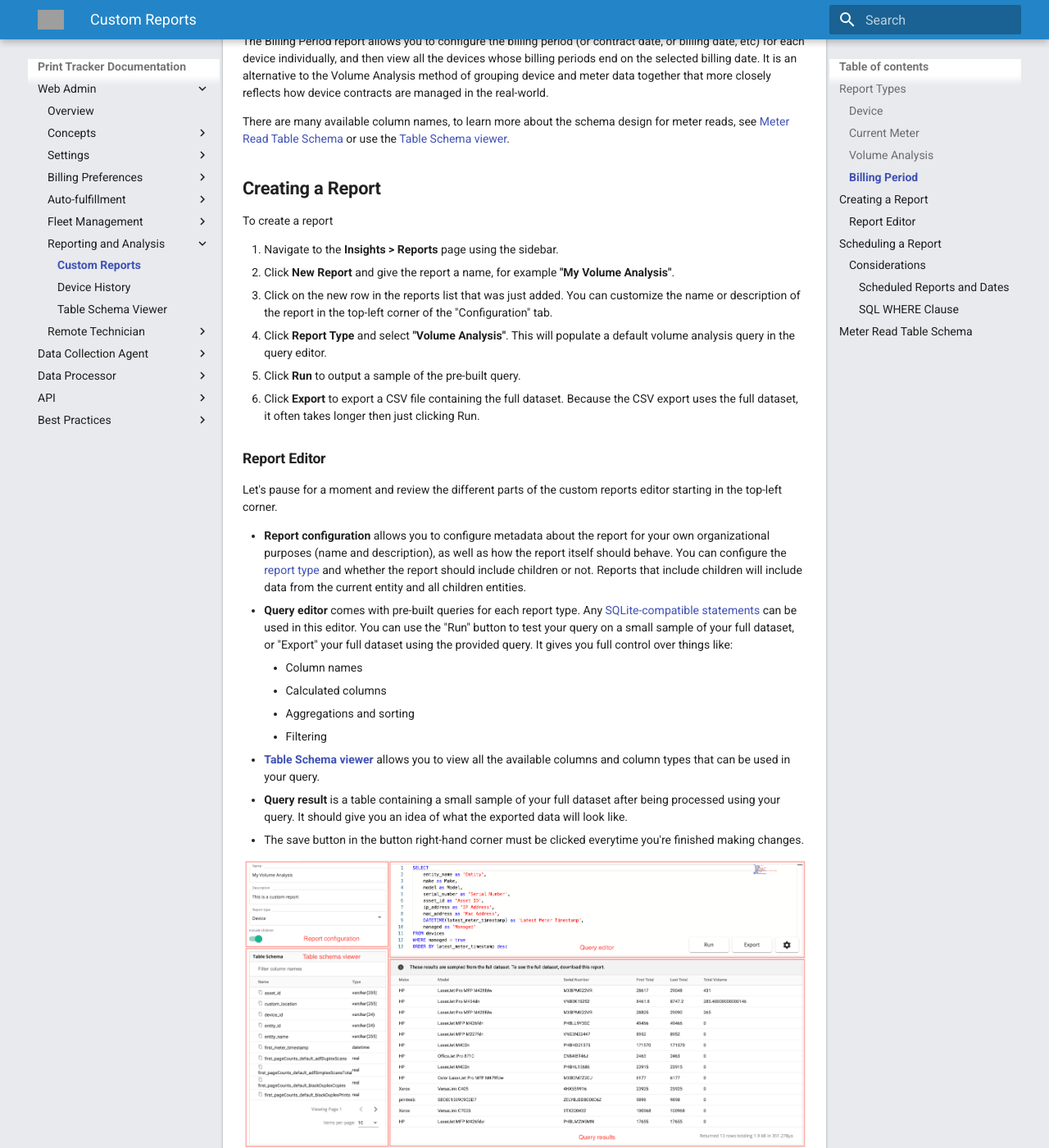
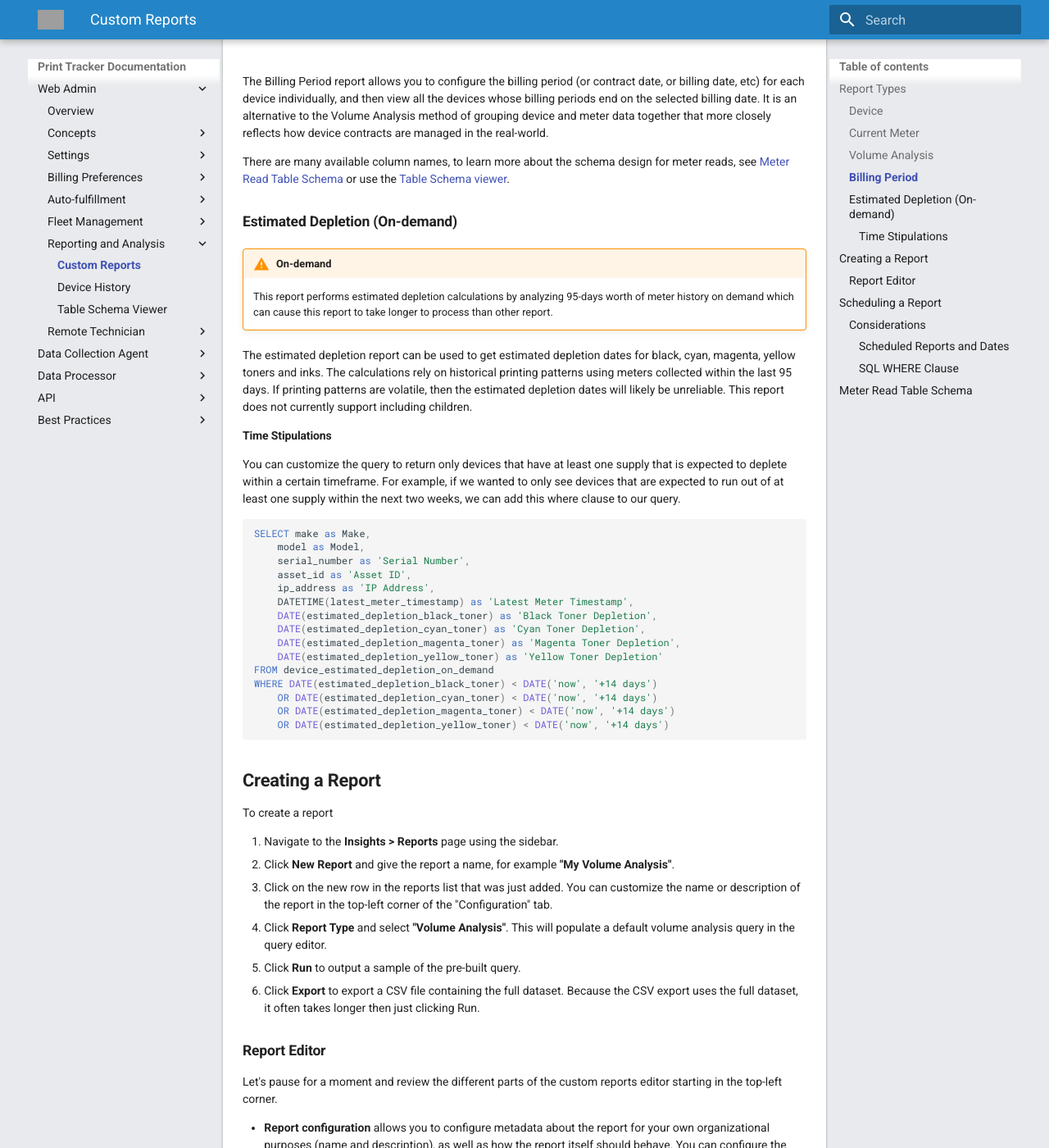
Before and after one commit to printtracker/public-documentation, an MkDocs documentation site: the page built from docs/webadmin/reporting-and-analysis/custom-reports.md, in a window 1280 px wide and 1400 px high, scrolled down 3999 px. Shown: the whole window at 82% size. Built offline with MkDocs 1.6.1 and Material for MkDocs 9.7.7, drawn with Linux system fonts in a browser that asks for light colours; comment, search, counter and statistics services are not loaded; some of the changed text lies outside the part shown; grey boxes are pictures that could not be loaded.

Commit message:
Added basic documentation for estimated depletion report

````diff
--- a/docs/webadmin/reporting-and-analysis/custom-reports.md
+++ b/docs/webadmin/reporting-and-analysis/custom-reports.md
@@ -6,6 +6,7 @@ A report can be one of several report types. The report type determines the type
 * [Current Meter](#current-meter) - Returns the previously mentioned device information along with columns for the most recent meter read of the device. To learn more about the schema design for meter reads, see [Meter Read Table Schema](#meter-read-table-schema).
 * [Volume Analysis](#volume-analysis) - Returns the previously mentioned device information along with columns for the first meter and last meter reads in a specified date range. This report is useful for comparing the volume changes in different meters over time.
 * [Billing Period](#billing-period) - Returns the same information as the Volume Analysis report but allows the user to specify a single billing date. All devices that have been configured to bill on the specified date will be returned in the report.
+* [Estimated Depletion (On-demand)](#estimated-depletion-on-demand) - Returns a list of devices and the estimated depletion dates for their supplies.
 * [Device History](device-history.md) - This report type is only accessible on a per-device basis. We will not cover this report type in this section, for more details and how to use it, see [Viewing Device History](device-history.md#viewing-device-history).
 
 ## Report Types
@@ -115,6 +116,33 @@ If we were set the billing date to be the end of month two (#2) then both the HP
 The Billing Period report allows you to configure the billing period (or contract date, or billing date, etc) for each device individually, and then view all the devices whose billing periods end on the selected billing date. It is an alternative to the Volume Analysis method of grouping device and meter data together that more closely reflects how device contracts are managed in the real-world.
 
 There are many available column names, to learn more about the schema design for meter reads, see [Meter Read Table Schema](#meter-read-table-schema) or use the [Table Schema viewer](./table-schema-viewer.md).
+
+### Estimated Depletion (On-demand)
+!!!warning "On-demand"
+    This report performs estimated depletion calculations by analyzing 95-days worth of meter history on demand which can cause this report to take longer to process than other report.
+
+The estimated depletion report can be used to get estimated depletion dates for black, cyan, magenta, yellow toners and inks. The calculations rely on historical printing patterns using meters collected within the last 95 days. If printing patterns are volatile, then the estimated depletion dates will likely be unreliable. This report does not currently support including children.
+
+#### Time Stipulations
+You can customize the query to return only devices that have at least one supply that is expected to deplete within a certain timeframe. For example, if we wanted to only see devices that are expected to run out of at least one supply within the next two weeks, we can add this where clause to our query.
+
+```sql
+SELECT make as Make,
+    model as Model,
+    serial_number as 'Serial Number',
+    asset_id as 'Asset ID',
+    ip_address as 'IP Address',
+    DATETIME(latest_meter_timestamp) as 'Latest Meter Timestamp',
+    DATE(estimated_depletion_black_toner) as 'Black Toner Depletion',
+    DATE(estimated_depletion_cyan_toner) as 'Cyan Toner Depletion',
+    DATE(estimated_depletion_magenta_toner) as 'Magenta Toner Depletion',
+    DATE(estimated_depletion_yellow_toner) as 'Yellow Toner Depletion'
+FROM device_estimated_depletion_on_demand
+WHERE DATE(estimated_depletion_black_toner) < DATE('now', '+14 days')
+    OR DATE(estimated_depletion_cyan_toner) < DATE('now', '+14 days')
+    OR DATE(estimated_depletion_magenta_toner) < DATE('now', '+14 days')
+    OR DATE(estimated_depletion_yellow_toner) < DATE('now', '+14 days')
+```
 
 ## Creating a Report
 To create a report
````
